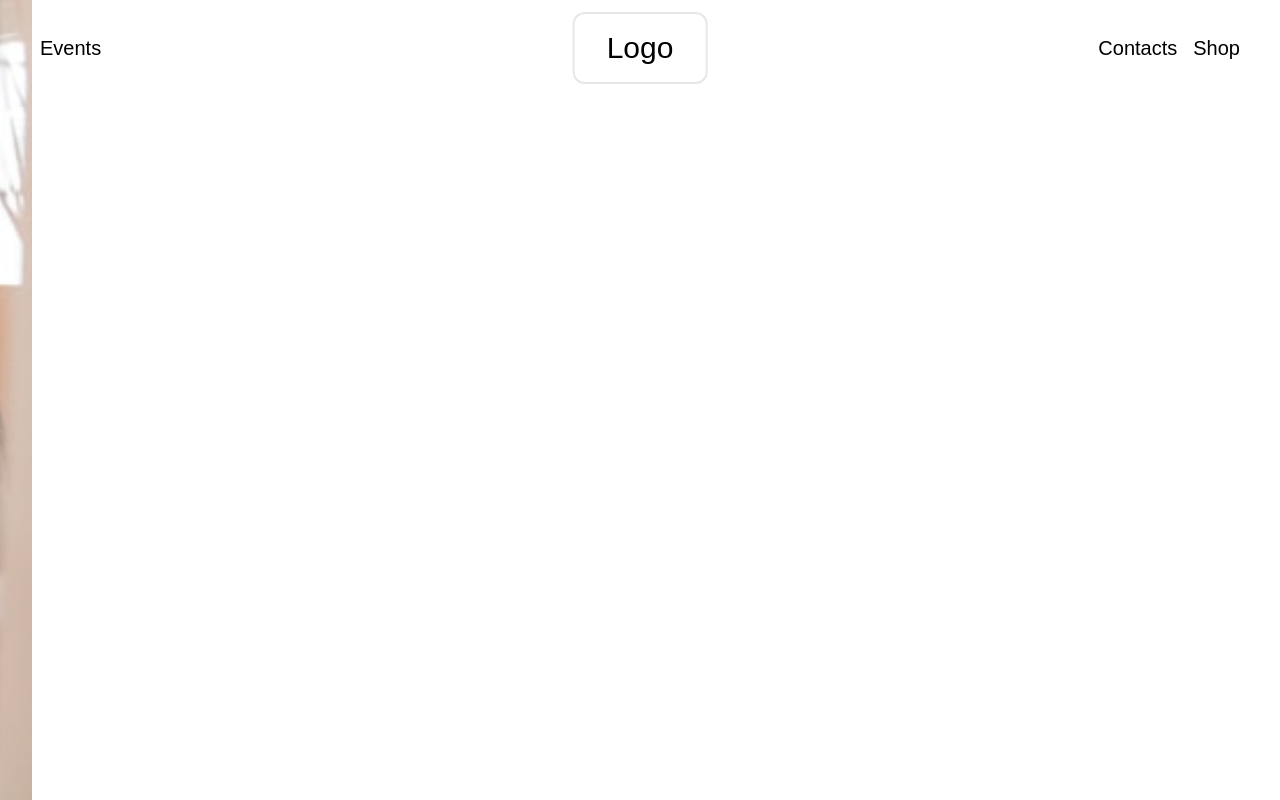
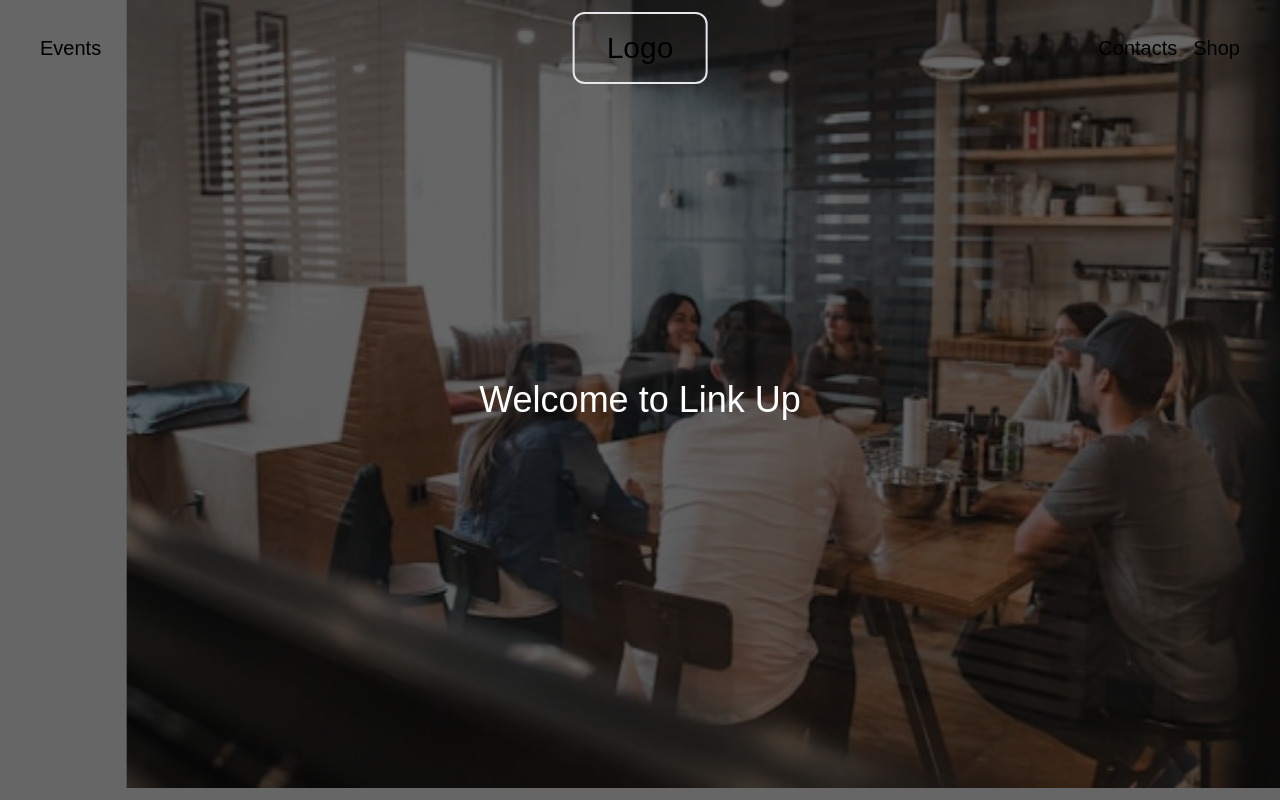
Before and after one commit to JosueSalazaku/linkup, a Next.js app: page / in a window 1280 px wide. Shown: the top 800 px of the page. Built offline with nearby package versions, Linux system fonts and the light colour scheme.

Commit message:
Enhance slideshow functionality with automatic transitions, improve image rendering, and update layout styling

```diff
--- a/src/app/page.tsx
+++ b/src/app/page.tsx
@@ -2,14 +2,14 @@
 import Slideshow from "@/components/PictureSlide";
 import { Calendar } from "@/components/ui/calendar";
 
-const images = ["/1.jpg", "/2.jpg", "/3.jpg"];
+// const images = ["/1.jpg", "/2.jpg", "/3.jpg"];
 
 export default function Home() {
   return (
     <main className="relative w-screen flex flex-col items-center">
       {/* Slideshow Positioned Directly Below the Nav */}
-      <div className="absolute top-0 left-0 w-full h-screen z-[-10]">
-        <Slideshow images={images} />
+      <div className="absolute top-0 left-0 bg- w-full h-screen z-[-10]">
+      <Slideshow images={["/1.jpg", "/2.jpg", "/3.jpg"]} />
       </div>
 
       {/* Content */}
--- a/src/components/PictureSlide.tsx
+++ b/src/components/PictureSlide.tsx
@@ -8,32 +8,59 @@ interface SlideshowProps {
 
 const Slideshow = ({ images }: SlideshowProps) => {
   const [currentIndex, setCurrentIndex] = useState(0);
+  const [isTransitioning, setIsTransitioning] = useState(true);
 
-  // Automatically transition slides
   useEffect(() => {
     const interval = setInterval(() => {
-      setCurrentIndex((prevIndex) => (prevIndex + 1) % images.length);
+      setCurrentIndex((prevIndex) => prevIndex + 1);
     }, 5000); // 5 seconds per slide
 
     return () => clearInterval(interval); // Cleanup interval on component unmount
-  }, [images.length]);
+  }, []);
+
+  useEffect(() => {
+    if (currentIndex === images.length) {
+      // Disable transition for seamless reset
+      setTimeout(() => {
+        setIsTransitioning(false);
+        setCurrentIndex(0);
+      }, 1000); // Transition duration (1s) before resetting
+    } else {
+      setIsTransitioning(true);
+    }
+  }, [currentIndex, images.length]);
 
   return (
     <div className="absolute top-0 left-0 w-full h-screen -z-10 overflow-hidden">
-      {/* Background Slideshow */}
+      {/* Overlay */}
+      <div className="absolute top-0 left-0 w-full h-full bg-black/60 z-10"></div>
+
+      {/* Slideshow */}
       <div
-        className="absolute top-0 left-0 w-full h-full flex transition-transform duration-1000"
-        style={{ transform: `translateX(-${currentIndex * 100}%)` }}
+        className={`absolute top-0 left-0 flex h-full transition-transform duration-1000 ${
+          isTransitioning ? "ease-in-out" : ""
+        }`}
+        style={{
+          transform: `translateX(-${currentIndex * 100}%)`,
+          width: `${(images.length + 1) * 100}%`,
+        }}
       >
-        {images.map((img, index) => (
-          <Image
+        {/* Render all images plus the first image at the end */}
+        {images.concat(images[0]).map((img, index) => (
+          <div
             key={index}
-            src={img}
-            alt={`Slide ${index + 1}`}
-            fill
-            className="object-cover"
-            priority
-          />
+            className="w-full h-full flex-shrink-0 relative"
+            style={{ width: "100%" }}
+          >
+            <Image
+              src={img}
+              alt={`Slide ${index + 1}`}
+              width={1400}
+              height={1000}
+              className="object-cover"
+              priority={index === 0}
+            />
+          </div>
         ))}
       </div>
     </div>
```
